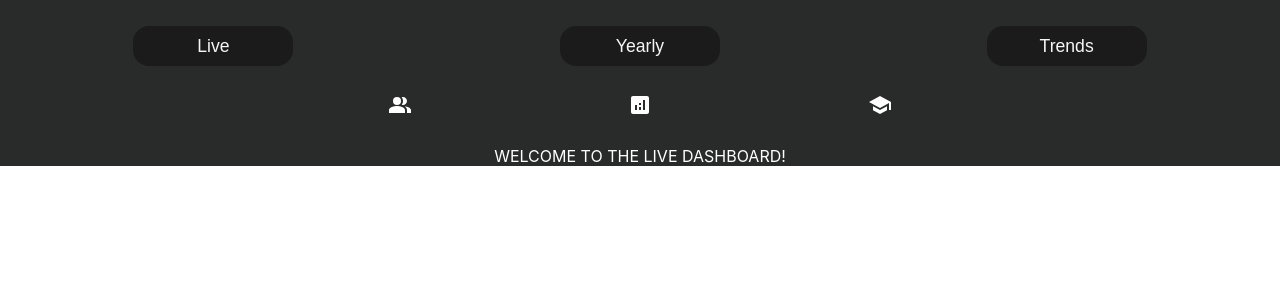
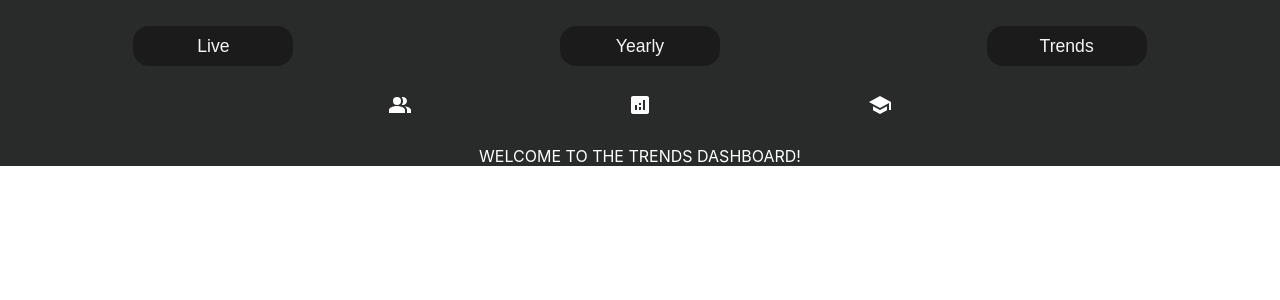
Before and after one commit to nishilfaldu/react-dashboard, a React (Create React App) app: page /trends in a window 1280 px wide. Shown: the top 300 px of the page. Built offline with nearby package versions, Linux system fonts and the light colour scheme.

Commit message:
trends page fix buttons

```diff
--- a/src/components/pages/TrendsPage.js
+++ b/src/components/pages/TrendsPage.js
@@ -25,7 +25,7 @@ const TrendsPage = function(props){
     const [data, setData] = useState('0');
 
     let toRender;
-    if (data === 'registered'){
+    if (data === 'participation'){
         toRender = <LiveDashboard ethnicityVal='5'
                                     countriesVal='5'
                                     degreesVal='5'
@@ -33,7 +33,7 @@ const TrendsPage = function(props){
                                     genderVal='5'
                                     hackExperienceVal='5'></LiveDashboard>;
     }
-    else if (data === 'confirmed'){
+    else if (data === 'demographics'){
         toRender = <LiveDashboard ethnicityVal='50'
                                 countriesVal='50'
                                 degreesVal='50'
@@ -41,7 +41,7 @@ const TrendsPage = function(props){
                                 genderVal='50'
                                 hackExperienceVal='50'></LiveDashboard>;
     }
-    else if (data === 'checkedin'){
+    else if (data === 'education'){
         toRender = <LiveDashboard ethnicityVal='500'
                                     countriesVal='500'
                                     degreesVal='500'
@@ -50,7 +50,7 @@ const TrendsPage = function(props){
                                     hackExperienceVal='500'></LiveDashboard>;
     }
     else {
-        toRender = <div style={{color: 'white'}}>WELCOME TO THE LIVE DASHBOARD!</div>
+        toRender = <div style={{color: 'white'}}>WELCOME TO THE TRENDS DASHBOARD!</div>
     }
 
     return(
@@ -59,7 +59,6 @@ const TrendsPage = function(props){
                 <Tab onClick={setData} tabButtonAttributes={tabButtonProps}></Tab>
             </StyledRow>
             {toRender}
-            {/* <TrendsDashboard></TrendsDashboard> */}
         </div>
     );
 }
```
